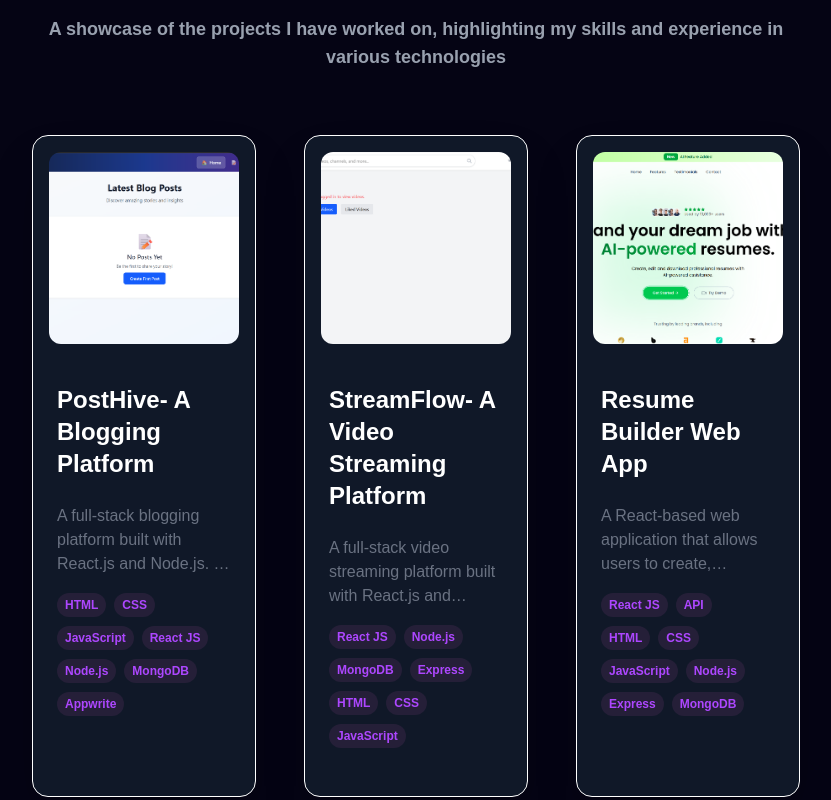
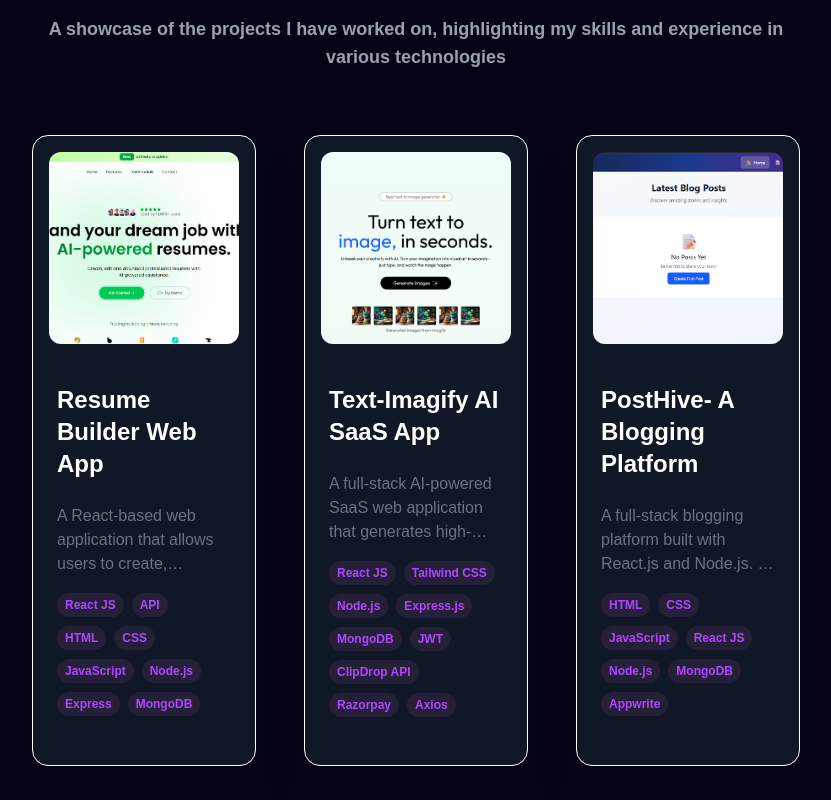
Before and after one commit to isha1shah/Portfolio, a React (Vite) app: page / in a window 1280 px wide. Shown: the part 2120-2920 px from the top of the page, without its empty margins (224-1055 px from the left). Built offline with nearby package versions, Linux system fonts and the light colour scheme.

Commit message:
Updated resume link and fixed About section

```diff
--- a/src/constants.js
+++ b/src/constants.js
@@ -25,6 +25,7 @@ import Demo from './assets/work_logo/Demo.png';
 import Blog from './assets/work_logo/Blog.png';
 import streamflow from './assets/work_logo/streamflow.png';
 import cc from './assets/work_logo/cc.png';
+import imagify from './assets/work_logo/imagify.png';
 
 
 // Project Section Logo's
@@ -107,6 +108,36 @@ export const SkillsInfo = [
   export const projects = [
     {
       id: 0,
+      title: "Resume Builder Web App  ",
+      description:
+        "A React-based web application that allows users to create, customize, and download professional resumes. The app provides a variety of templates and design options to help users build visually appealing and well-structured resumes.",
+      image: Demo,
+      tags: ["React JS", "API", "HTML", "CSS", "JavaScript", "Node.js", "Express", "MongoDB"],
+      github: "https://github.com/isha1shah/resume-builder-mern",
+      webapp: "https://resume-builder-client-5ucg.onrender.com",
+    },
+    {
+  id: 1,
+  title: "Text-Imagify AI SaaS App",
+  description:
+    "A full-stack AI-powered SaaS web application that generates high-quality images from text prompts using the ClipDrop AI API. The platform includes secure JWT authentication, a credit-based usage system, Razorpay payment integration, and a modern responsive UI for seamless user experience.",
+  image: imagify,
+  tags: [
+    "React JS",
+    "Tailwind CSS",
+    "Node.js",
+    "Express.js",
+    "MongoDB",
+    "JWT",
+    "ClipDrop API",
+    "Razorpay",
+    "Axios",
+  ],
+  github: "https://github.com/isha1shah/text-imagify",
+  webapp: "https://text-imagify-1.onrender.com/",
+},
+    {
+      id: 2,
       title: "PostHive- A Blogging Platform",
       description:
         "A full-stack blogging platform built with React.js and Node.js. It allows users to create, edit, and manage blog posts with features like user authentication, comments, and responsive design. The platform supports rich text editing and integrates seamlessly with a MongoDB database.",
@@ -116,7 +147,7 @@ export const SkillsInfo = [
       webapp: "https://megablog-kpl4.onrender.com",
     },
     {
-      id: 1,
+      id: 3,
       title: "StreamFlow- A Video Streaming Platform",
       description:
         "A full-stack video streaming platform built with React.js and Node.js. It allows users to browse, watch, and manage video content with features like user authentication, comments, and responsive design. The platform supports video playback and integrates seamlessly with a MongoDB database.",
@@ -126,17 +157,7 @@ export const SkillsInfo = [
       webapp: "https://streamflow-frontend-6w4d.onrender.com",
     },
     {
-      id: 2,
-      title: "Resume Builder Web App  ",
-      description:
-        "A React-based web application that allows users to create, customize, and download professional resumes. The app provides a variety of templates and design options to help users build visually appealing and well-structured resumes.",
-      image: Demo,
-      tags: ["React JS", "API", "HTML", "CSS", "JavaScript", "Node.js", "Express", "MongoDB"],
-      github: "https://github.com/isha1shah/resume-builder-mern",
-      webapp: "https://resume-builder-client-5ucg.onrender.com",
-    },
-    {
-      id: 3,
+      id: 4,
       title: "Currency Converter App",
       description:
         "A React.js-based web application that allows users to convert currencies in real-time. The app supports multiple currencies and provides a clean, responsive interface for seamless user experience.",
```
Also changed, not shown: src/assets/work_logo/imagify.png (added), 1 other file (tests, documents, lock files or other folders).
